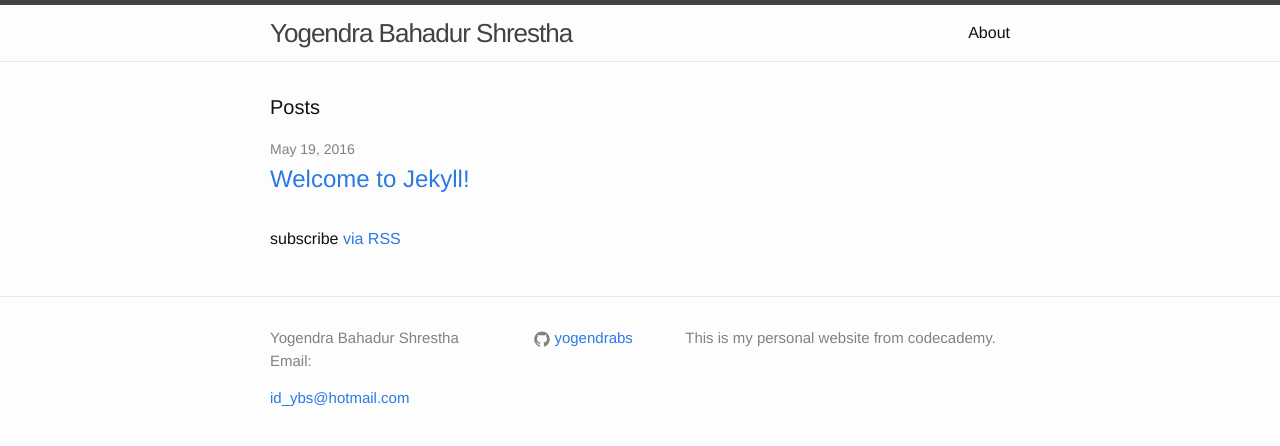
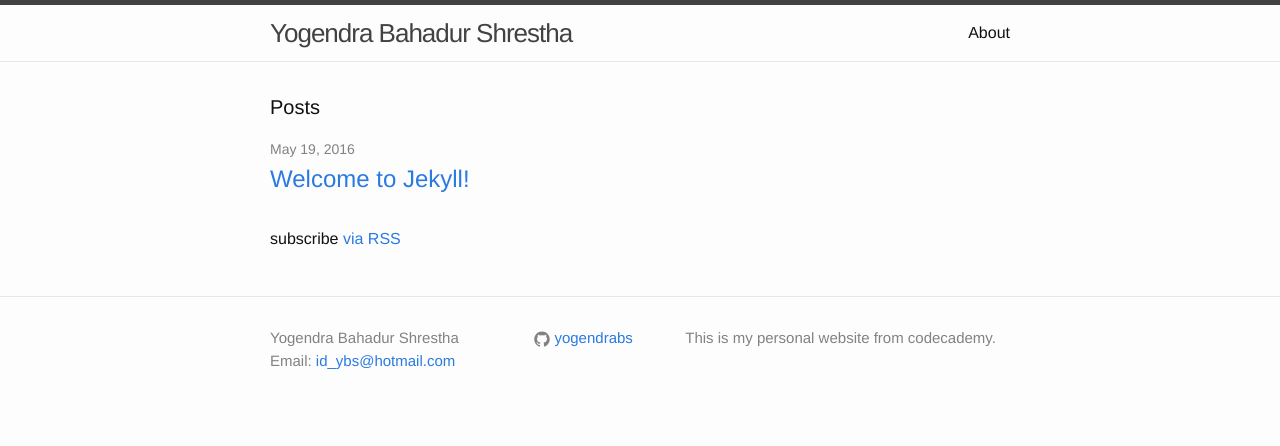
Before and after one commit to yogendrabs/yogendrabs.github.io, a Jekyll site: the page built from index.html, in a window 1280 px wide. Shown: the top 446 px of the page. Built offline with Jekyll 4.4.1, drawn with Linux system fonts in a browser that asks for light colours.

```diff
--- a/_includes/footer.html
+++ b/_includes/footer.html
@@ -8,7 +8,7 @@
       <div class="footer-col footer-col-1">
         <ul class="contact-list">
           <li>{{ site.title }}</li>
-          <li><p>Email: </p><a href="mailto:{{ site.email }}">{{ site.email }}</a></li>
+          <li>Email: <a href="mailto:{{ site.email }}">{{ site.email }}</a></li>
         </ul>
       </div>
 
```
